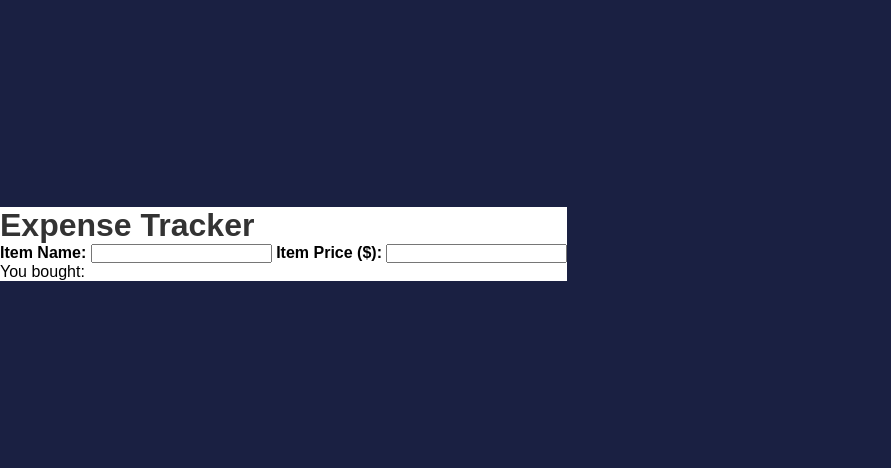
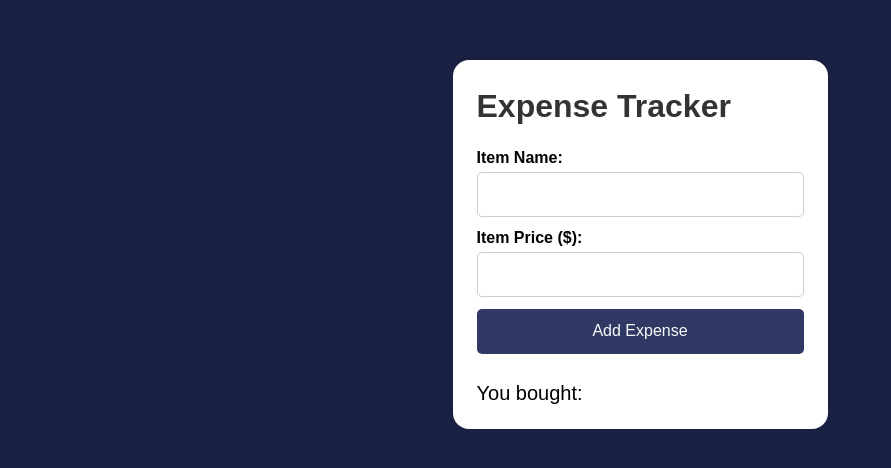
Before and after one commit to alok-38/I-Code-This, a plain HTML site: page functional-tutorials/expense_tracker/index.html in a window 1280 px wide. Shown: the part 156-624 px from the top of the page, without its empty margins (0-891 px from the left). Drawn offline with Linux system fonts and the light colour scheme.

Commit message:
Creating the functionality

```diff
--- a/functional-tutorials/expense_tracker/index.html
+++ b/functional-tutorials/expense_tracker/index.html
@@ -19,6 +19,7 @@
             <input type="text">
             <label for="Item Price">Item Price ($):</label>
             <input type="text">
+            <button>Add Expense</button>
         </form>
         <div class="summary">
             <label for="You bought">You bought:
--- a/functional-tutorials/expense_tracker/style.css
+++ b/functional-tutorials/expense_tracker/style.css
@@ -10,25 +10,75 @@ body {
     display: flex;
     align-items: center;
     min-height: 100vh;
+    justify-content: center;
 }
 
 main {
     background-color: #FFFFFF;
+    border-radius: 16px;
+    padding: 12px 24px 24px 24px;
+    width: 375px;
 }
 
 h1 {
     color: #333333;
+    margin: 1rem 0 1.5rem 0;
+}
+
+form {
+    display: flex;
+    flex-direction: column;
 }
 
 form label {
     color: #000000;
     font-weight: 600;
+    margin-bottom: 5px;
+}
+
+button,
+input {
+    border: unset;
+    outline: unset;
+    background: transparent;
+}
+
+input {
+    border: 1px solid #ccc;
+    padding: 10px;
+    font-size: 16px;
 }
 
 button {
-    border: unset;
-    outline: unset;
     background-color: #303864;
     color: #F9FAFB;
-    border-radius: 6px;
+    margin: .75rem 0 1.75rem 0;
+    cursor: pointer;
 }
+
+input:first-of-type {
+    margin-bottom: .75rem;
+}
+
+input,
+button,
+li {
+    height: 45px;
+    border-radius: 5px;
+    font-size: 1rem;
+    padding: 12px;
+}
+
+li {
+    background-color: #f4d16f;
+    border-radius: 5px;
+    box-shadow: 0 2px 4px rgba(0, 0, 0, 0.2);
+    color: #303864;
+    margin-bottom: 10px;
+    padding: 10px;
+}
+
+.summary label {
+    margin-bottom: 10px;
+    font-size: 1.25rem;
+}
```
